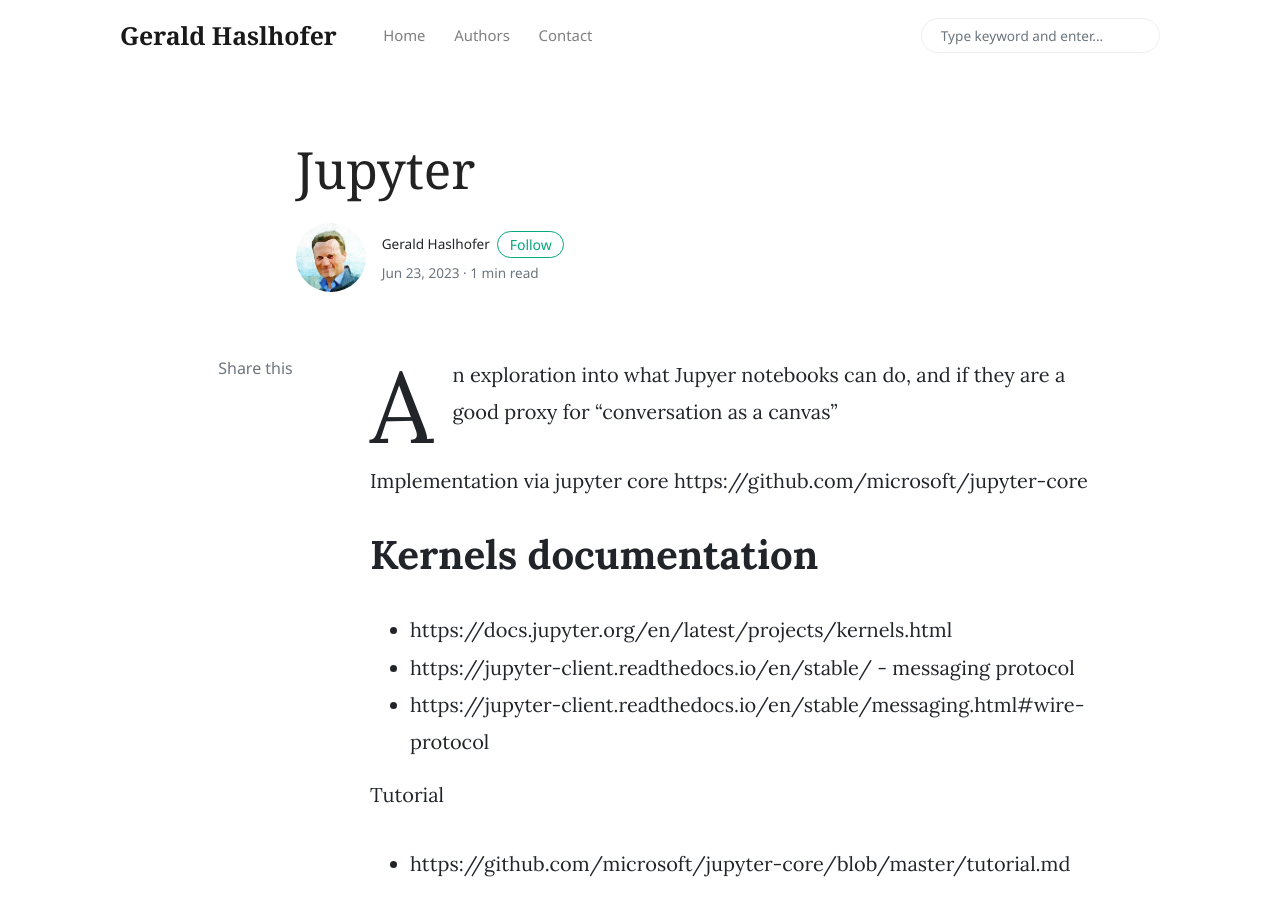
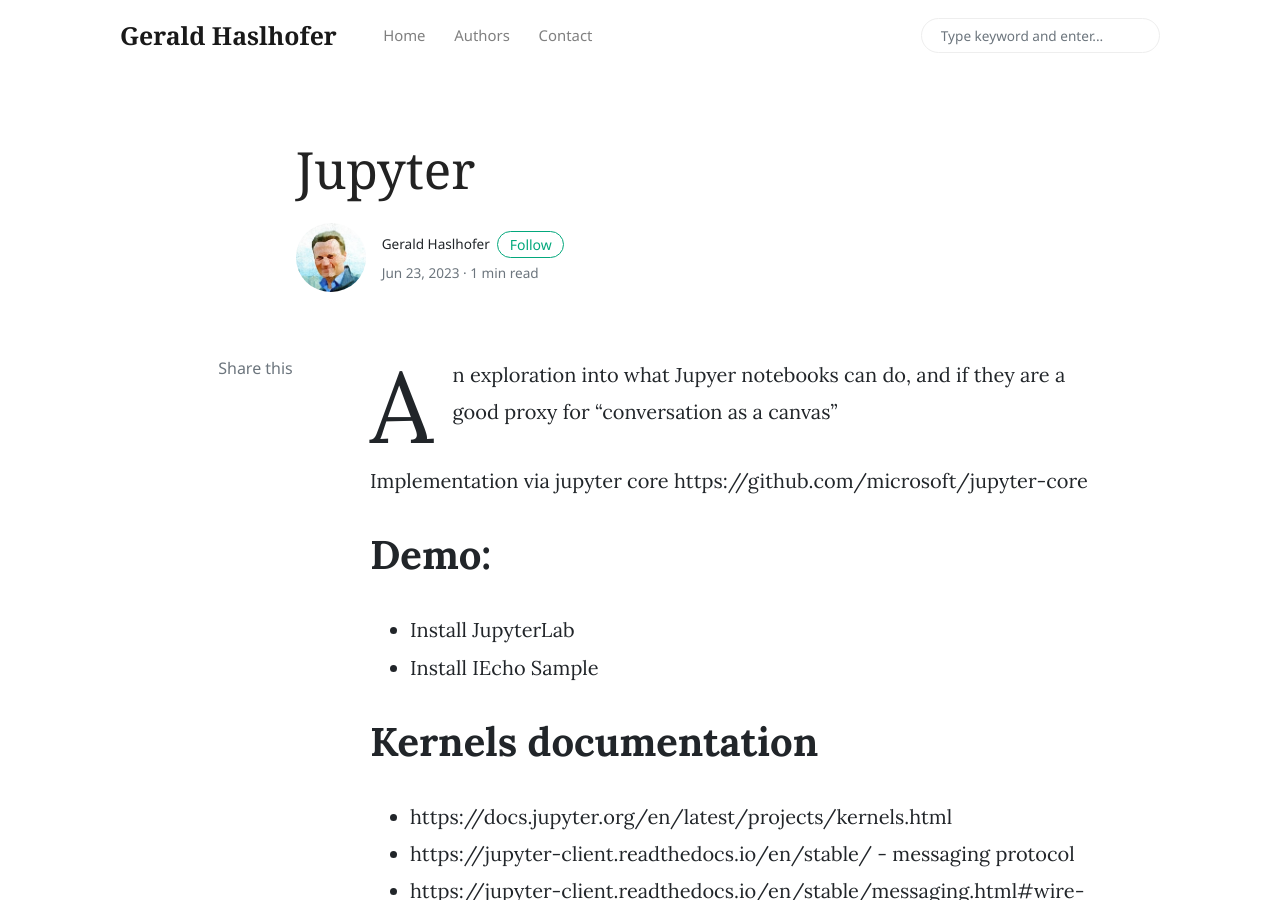
Before and after one commit to haslhofer/haslhofer.github.io, a Jekyll site: the page built from _posts/2023-06-23-jupyter.md, in a window 1280 px wide and 900 px high. Built offline with Jekyll 4.4.1, drawn with Linux system fonts in a browser that asks for light colours; nearby versions of some CDN libraries; comment, search, counter and statistics services are not loaded.

Commit message:
Update 2023-06-23-jupyter.md

```diff
--- a/_posts/2023-06-23-jupyter.md
+++ b/_posts/2023-06-23-jupyter.md
@@ -3,6 +3,10 @@
 Implementation via jupyter core
 https://github.com/microsoft/jupyter-core
 
+# Demo:
+
+- Install JupyterLab
+- Install IEcho Sample
 
 # Kernels documentation
 - https://docs.jupyter.org/en/latest/projects/kernels.html
```
